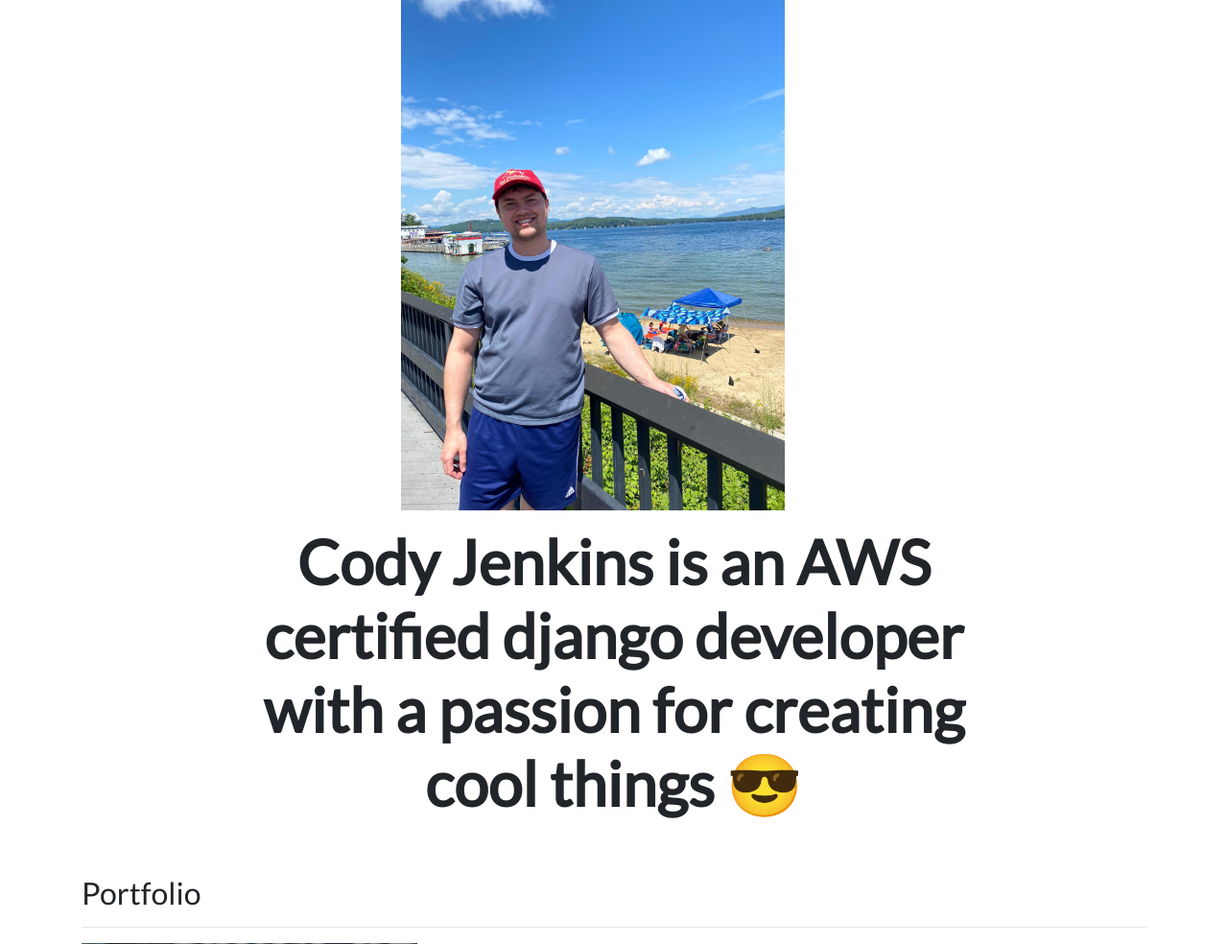
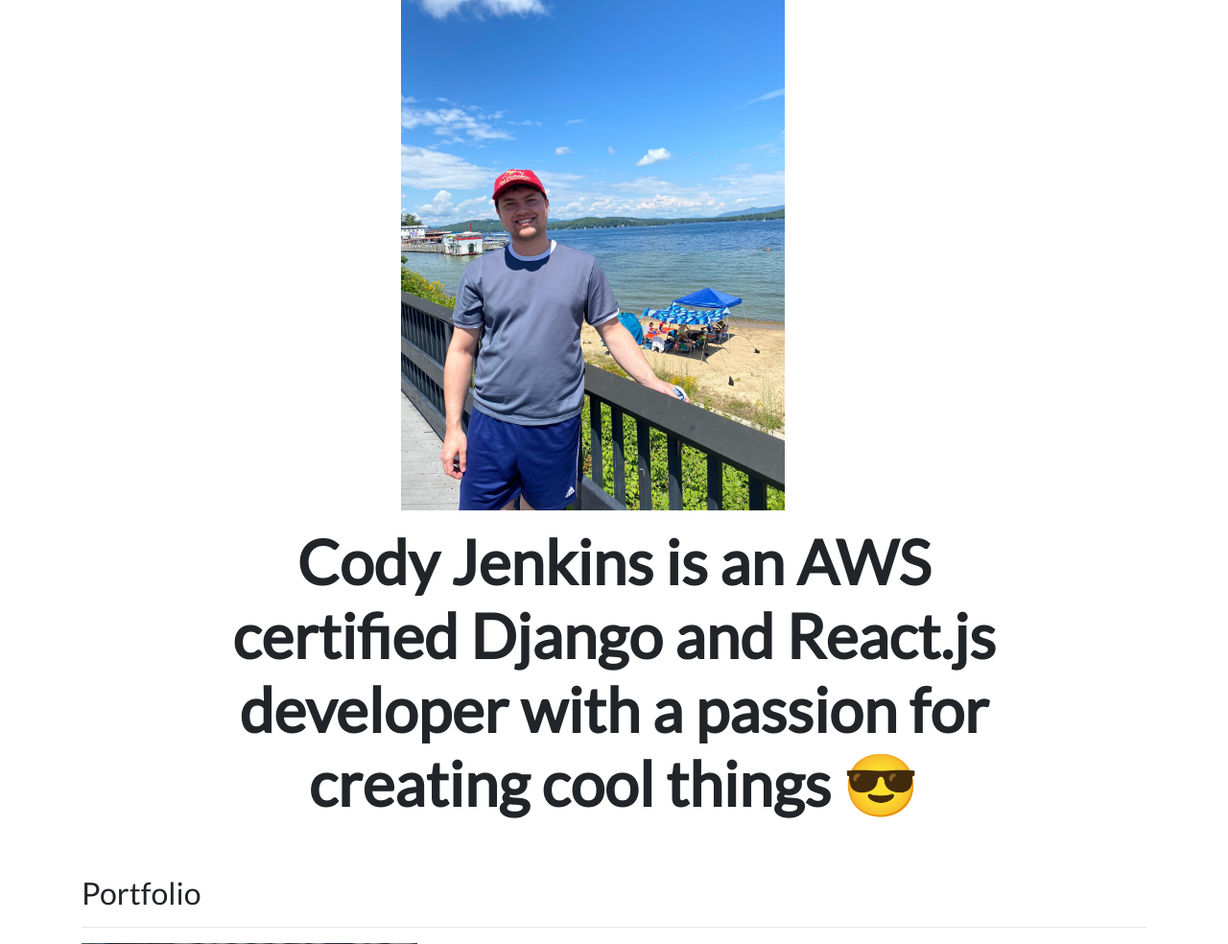
Before and after one commit to cjriggs27/django3-personal-portfolio, a Django app: page / in a window 1280 px wide. Shown: the part 73-1057 px from the top of the page at 96% size. Run offline with Django 3.2, Linux system fonts and the light colour scheme; data comes from the database, SQL or seed files in the repository; both versions use the stored data as it was after the commit; some libraries are stand-ins or nearby versions.

Commit message:
homepage text edit

```diff
--- a/portfolio/templates/portfolio/home.html
+++ b/portfolio/templates/portfolio/home.html
@@ -12,7 +12,7 @@
 
 <div class="row justify-content-center mb-3">
   <div class="col-md-9 text-center">
-    <h1 id="hometext" class="font-weight-bold">Cody Jenkins is an AWS certified django developer with a passion for creating cool things 😎</h1>
+    <h1 id="hometext" class="font-weight-bold">Cody Jenkins is an AWS certified Django and React.js developer with a passion for creating cool things 😎</h1>
   </div>
 </div>
 
```
Also changed, not shown: blog/admin.py (line endings or trailing spaces), blog/migrations/0006_comment.py (added), blog/migrations/0007_delete_comment.py (added), blog/views.py (line endings or trailing spaces), db.sqlite3.
